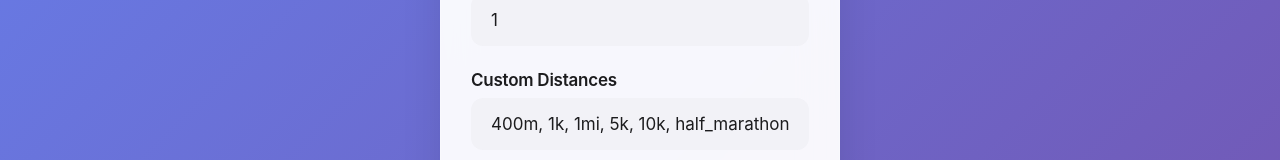
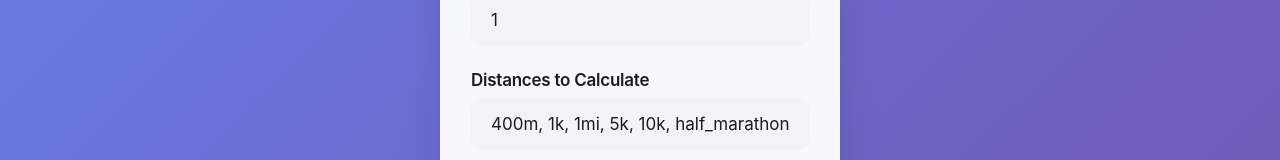
Before and after one commit to james-city/splits, a React (Vite) app: page / in a window 1280 px wide. Shown: the part 300-460 px from the top of the page. Built offline with nearby package versions, Linux system fonts and the light colour scheme; a web font is replaced by a local one.

Commit message:
Improve label clarity: Custom Distances → Distances to Calculate
Makes it clearer what users should enter in this field

```diff
--- a/src/App.jsx
+++ b/src/App.jsx
@@ -142,7 +142,7 @@ function App() {
         </div>
 
         <div className='input-group'>
-          <label className='input-label'>Custom Distances</label>
+          <label className='input-label'>Distances to Calculate</label>
           <input
             type='text'
             value={customDistances}
```
